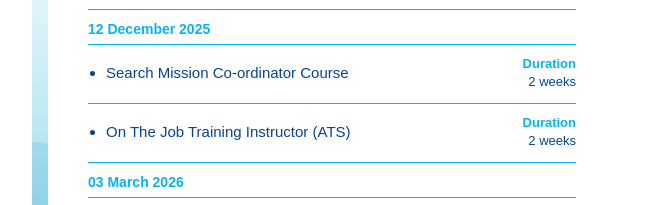
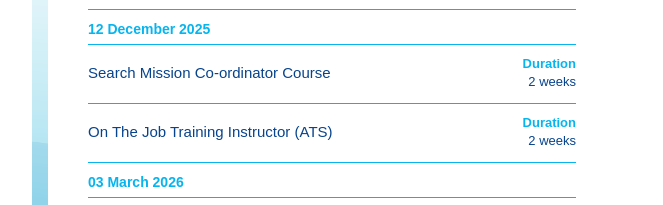
Before and after one commit to Shepherd-Moahloli/ATNS---Emailer-Microsite, a plain HTML site: page index.html in a window 1280 px wide. Shown: the part 665-870 px from the top of the page, without its empty margins (308-971 px from the left). Drawn offline with Linux system fonts and the light colour scheme.

Commit message:
changes done

```diff
--- a/index.html
+++ b/index.html
@@ -168,11 +168,10 @@ border-collapse: collapse !important;">
       <tr >
         <td mc:edit="title_1" style="font:400 15px/22px Arial,Helvetica,sans-serif; color:#08448C;
            border-top:1px solid #06b4ef; padding:10px 0 12px;">
-  <ul style="margin:0; padding-left:18px;">
-    <li>Search Mission Co-ordinator Course</li>
 
-  </ul>
+    Search Mission Co-ordinator Course
 
+</td>
         <td align="right"
             style="border-top:1px solid #06b4ef; padding:10px 0 12px; white-space:nowrap;
                    font:700 13px/18px Arial,Helvetica,sans-serif; color:#06b4ef;">
@@ -184,10 +183,10 @@ border-collapse: collapse !important;">
         <td mc:edit="title_1"
     style="font:400 15px/22px Arial,Helvetica,sans-serif; color:#08448C;
            border-top:1px solid #06b4ef; padding:10px 0 12px;">
-  <ul style="margin:0; padding-left:18px;">
-    <li>On The Job Training Instructor (ATS)</li>
 
-  </ul>
+    On The Job Training Instructor (ATS)
+
+ </td>
 
         <td align="right"
             style="border-top:1px solid #06b4ef; padding:10px 0 12px; white-space:nowrap;
```
